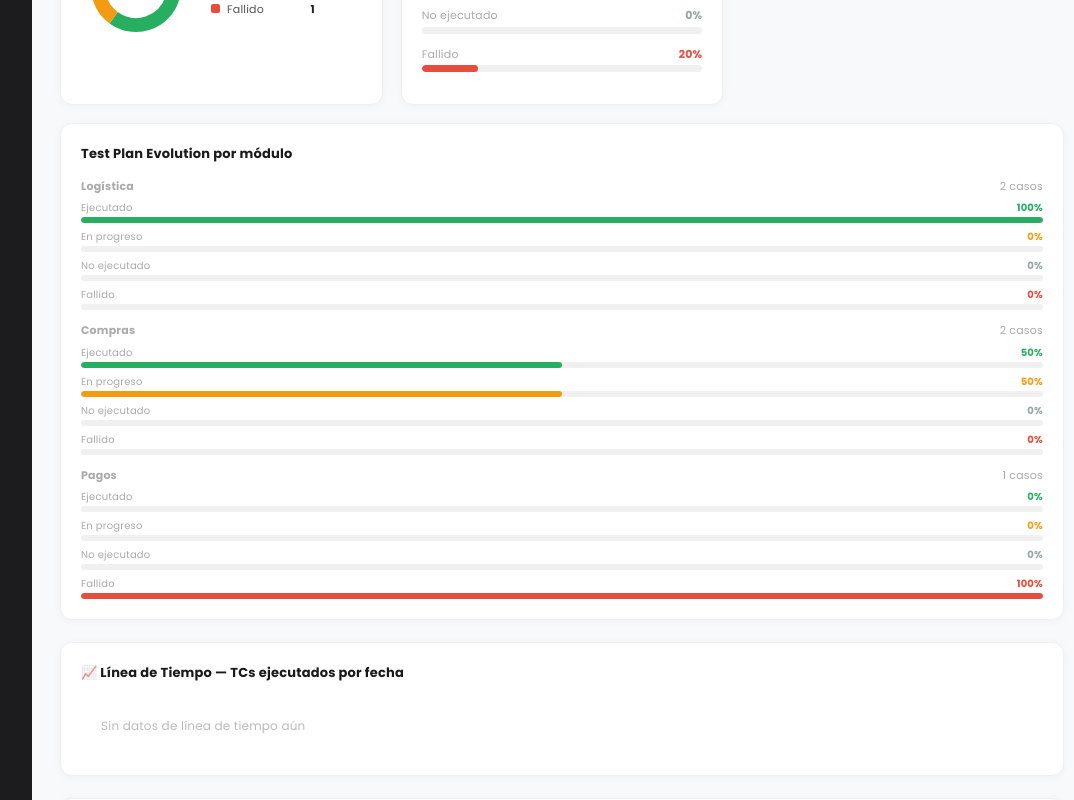
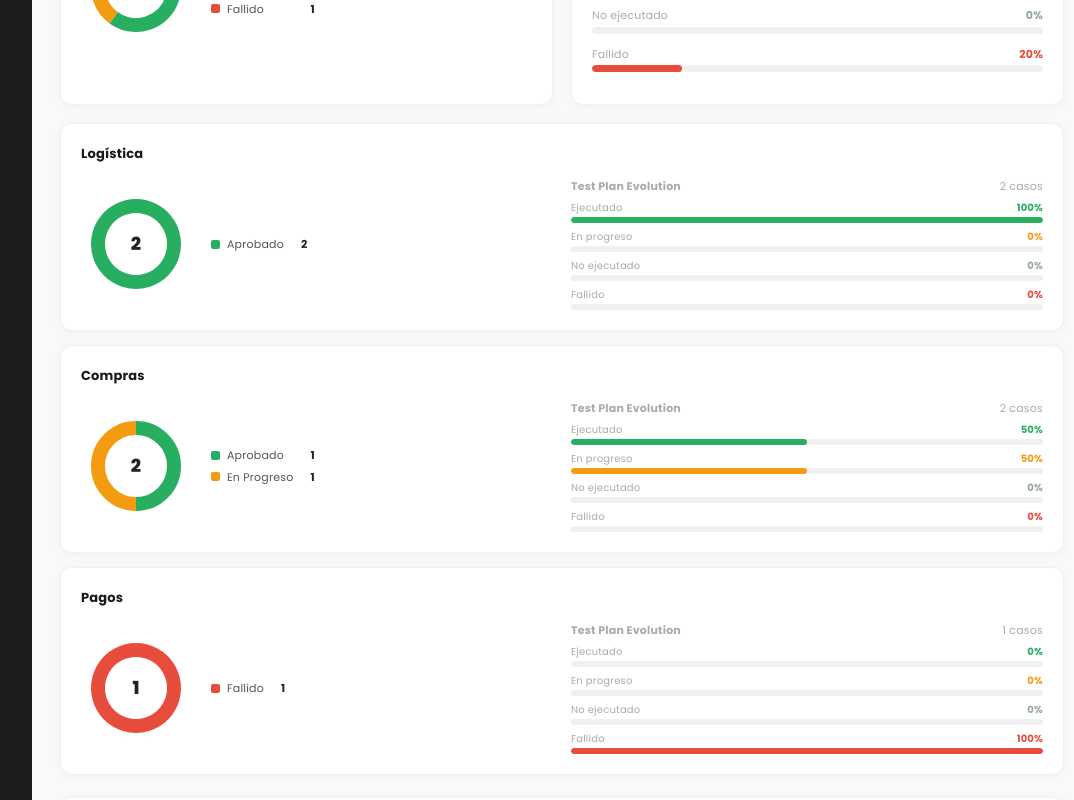
Before and after one commit to augustogarcia202512-source/panamericana-testing, a React (Vite) app: page / in a window 1280 px wide. Shown: the part 520-1320 px from the top of the page, without its empty margins (188-1262 px from the left). Built offline with nearby package versions, Linux system fonts and the light colour scheme.

Commit message:
Actualización v3 lunes 6 de julio

```diff
--- a/src/App.jsx
+++ b/src/App.jsx
@@ -1478,7 +1478,8 @@ export default function App() {
                   ))}
                 </div>
 
-                <div style={{display:"grid",gridTemplateColumns:"repeat(auto-fit, minmax(280px, 1fr))",gap:18}}>
+                <div style={{display:"flex",flexDirection:"column",gap:18}}>
+                  <div style={{display:"grid",gridTemplateColumns:"minmax(300px, 1fr) minmax(320px, 1fr)",gap:18}}>
                     <div style={{background:DM.card,borderRadius:12,padding:20,border:`1px solid ${DM.cardBorder}`,boxShadow:"0 1px 8px #0000000a"}}>
                       <div style={{fontSize:13,fontWeight:700,color:DM.text,marginBottom:16}}>Distribución de Estados</div>
                       <Donut data={[{label:"Aprobado",value:filteredTestStats["Aprobado"],color:"#27AE60"},{label:"En Progreso",value:filteredTestStats["En Progreso"],color:"#F39C12"},{label:"Fallido",value:filteredTestStats["Fallido"],color:"#E74C3C"},{label:"No ejecutado",value:filteredTestStats["No ejecutado"],color:"#bbb"},{label:"No aplica",value:filteredTestStats["No aplica"],color:"#ddd"},{label:"Bloqueante",value:filteredTestStats["Bloqueante"],color:"#8E44AD"}]}/>
@@ -1492,15 +1493,21 @@ export default function App() {
                         </div>
                       ))}
                     </div>
-                  <div style={{background:DM.card,borderRadius:12,padding:20,border:`1px solid ${DM.cardBorder}`,boxShadow:"0 1px 8px #0000000a",gridColumn:"1 / -1"}}>
-                    <div style={{fontSize:13,fontWeight:700,color:DM.text,marginBottom:14}}>Test Plan Evolution por módulo</div>
-                    {Object.keys(moduleStats).length===0 ? (
-                      <div style={{fontSize:12,color:DM.sub}}>No hay datos de módulos para mostrar.</div>
-                    ) : (
-                      <div style={{display:"flex",flexDirection:"column",gap:12}}>
+                  </div>
+
+                  {Object.keys(moduleStats).length>0 && (
+                    <div style={{display:"flex",flexDirection:"column",gap:14}}>
                       {Object.entries(moduleStats)
                         .sort((a,b)=>(((b[1].aprobado+b[1].noAplica)/b[1].total)-((a[1].aprobado+a[1].noAplica)/a[1].total)))
                         .map(([mod,m])=>{
+                          const moduleData=[
+                            {label:"Aprobado",value:m.aprobado,color:"#27AE60"},
+                            {label:"En Progreso",value:m.enProgreso,color:"#F39C12"},
+                            {label:"Fallido",value:m.fallido,color:"#E74C3C"},
+                            {label:"No ejecutado",value:m.noEjecutado,color:"#95A5A6"},
+                            {label:"No aplica",value:m.noAplica,color:"#BDC3C7"},
+                            {label:"Bloqueante",value:m.bloqueante,color:"#8E44AD"},
+                          ].filter(d=>d.value>0);
                           const states=[
                             {label:"Ejecutado",value:m.total?Math.round(((m.aprobado+m.noAplica)/m.total)*100):0,color:"#27AE60"},
                             {label:"En progreso",value:m.total?Math.round((m.enProgreso/m.total)*100):0,color:"#F39C12"},
@@ -1508,9 +1515,15 @@ export default function App() {
                             {label:"Fallido",value:m.total?Math.round((m.fallido/m.total)*100):0,color:"#E74C3C"},
                           ];
                           return (
-                              <div key={mod}>
+                            <div key={mod} style={{background:DM.card,borderRadius:12,padding:20,border:`1px solid ${DM.cardBorder}`,boxShadow:"0 1px 8px #0000000a"}}>
+                              <div style={{fontSize:13,fontWeight:700,color:DM.text,marginBottom:14}}>{mod}</div>
+                              <div style={{display:"grid",gridTemplateColumns:"minmax(240px, 1fr) minmax(280px, 1fr)",gap:18,alignItems:"center"}}>
+                                <div>
+                                  <Donut data={moduleData}/>
+                                </div>
+                                <div>
                                   <div style={{display:"flex",justifyContent:"space-between",marginBottom:6}}>
-                                  <span style={{fontSize:11,color:DM.sub,fontWeight:700}}>{mod}</span>
+                                    <span style={{fontSize:11,color:DM.sub,fontWeight:700}}>Test Plan Evolution</span>
                                     <span style={{fontSize:11,color:DM.sub}}>{m.total} casos</span>
                                   </div>
                                   <div style={{display:"flex",flexDirection:"column",gap:6}}>
@@ -1527,11 +1540,12 @@ export default function App() {
                                     ))}
                                   </div>
                                 </div>
+                              </div>
+                            </div>
                           );
                         })}
                     </div>
                   )}
-                  </div>
                 </div>
 
                 {/* Línea de tiempo */}
```
Lines whose indentation alone changed are shown as unchanged.
